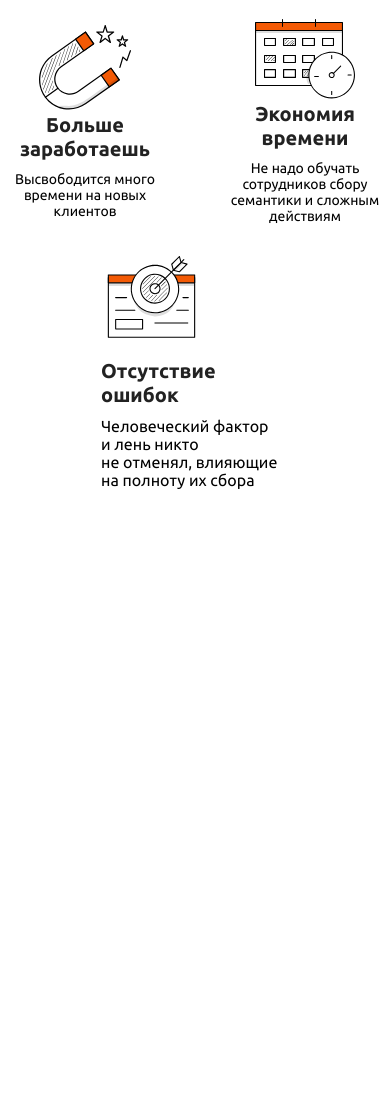
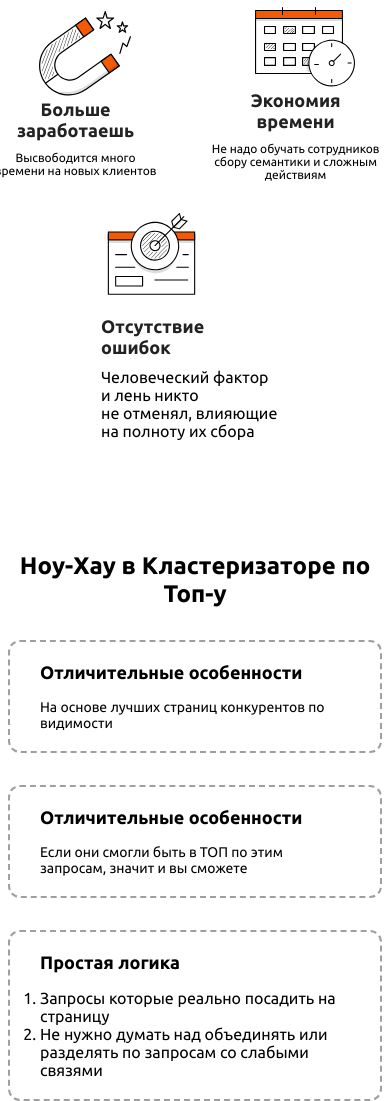
Before and after one commit to maxsadbek/team_working, a website: page index.html in a window 390 px wide. Shown: the part 1008-2109 px from the top of the page. Before the commit the page ends 1513 px from the top, so only its background shows below. Drawn offline with nearby package versions, Linux system fonts and the light colour scheme.

Commit message:
men uzmning qismimni qib buldim

```diff
--- a/index.html
+++ b/index.html
@@ -89,6 +89,35 @@
                 <p>Человеческий фактор и лень никто не отменял, влияющие на полноту их сбора</p>
             </div>
         </section>
+        <!-- hau-hou section -->
+        <section class="container hau">
+            <h1>Ноу-Хау в Кластеризаторе по Топ-у</h1>
+            <div class="hau_box">
+                <div class="hau_text">
+                    <div class="hou_box1">
+                        <h3>
+                            Отличительные особенности
+                        </h3>
+                        <p>На основе лучших страниц конкурентов по видимости</p>
+                    </div>
+                    <div class="hou_box1">
+                        <h3>
+                            Отличительные особенности
+                        </h3>
+                        <p>Если они смогли быть в ТОП по этим запросам, значит и вы сможете</p>
+                    </div>
+                    <div class="hou_box1">
+                        <h3 >Простая логика</h3>
+                        <ol>
+                            <li> Запросы которые реально посадить на страницу</li>
+                            <li> Не нужно думать над объединять или разделять по запросам со слабыми связями</li>
+                        </ol>
+                    </div>
+                </div>
+            <img src="./img/png/Frame 9.png" alt="">
+
+            </div>
+        </section>
     </main>
 </body>
 
--- a/scss/card/_card.scss
+++ b/scss/card/_card.scss
@@ -46,7 +46,8 @@
             text-align: center;
 
             p{
-                font-size: 14px;
+                font-size: 12px;
+                width: 90%;
             }
         }
 
@@ -57,8 +58,9 @@
 
             h2 {
                 color: #222;
-                font-size: 20px;
+                font-size: 18px;
                 margin-bottom: 10px;
+                width: 90%;
             }
         }
         .lcard_top{
--- /dev/null
+++ b/scss/hou/__hau.scss
@@ -0,0 +1,93 @@
+@use'../variables' as*;
+
+.hau {
+    text-align: center;
+    margin-top: $rem6;
+
+    h1 {
+        font-size: $rem2;
+    }
+}
+
+.hau_box {
+    display: flex;
+    justify-content: space-around;
+
+    .hau_text {
+        .hou_box1 {
+            text-align: start;
+            padding: 20px 30px;
+            align-items: center;
+            border: 2px dashed #9f9f9f;
+            border-radius: 12px;
+            margin-top: 2rem;
+            overflow: hidden;
+            transition: all 0.6s ease;
+
+            h3 {
+                font-size: 23px;
+                margin-bottom: $rem1;
+            }
+
+            p {
+                font-size: 18px;
+            }
+
+            &:hover {
+                background-color: #fff;
+                border: none;
+                box-shadow: 0px 4px 25px 0px rgba(34, 60, 80, 0.2);
+            }
+        }
+    }
+}
+
+@media screen and (max-width:600px) {
+
+    .hau {
+        text-align: center;
+        margin-top: $rem6;
+
+        h1 {
+            font-size: $rem15;
+        }
+    }
+
+    .hau_box {
+        display: flex;
+        flex-direction: column;
+
+        .hau_text {
+            .hou_box1 {
+                text-align: start;
+                padding: 20px 30px;
+                align-items: center;
+                border: 2px dashed #9f9f9f;
+                border-radius: 12px;
+                margin-top: 2rem;
+                overflow: hidden;
+                transition: all 0.3s ease;
+                width: 96%;
+                margin-left: 0.5rem;
+
+                h3 {
+                    font-size: 18px;
+                    margin-bottom: $rem1;
+                }
+
+                p {
+                    font-size: 14px;
+                }
+
+                &:hover {
+                    background-color: #fff;
+                    border: 2px dashed #9f9f9f00;
+                    box-shadow: 0px 4px 25px 0px rgba(34, 60, 80, 0.2);
+                }
+            }
+        }
+        img{
+            display: none;
+        }
+    }
+}
--- a/scss/style.scss
+++ b/scss/style.scss
@@ -3,3 +3,4 @@
 @use'./variables';
 @use'./semena/semena';
 @use'./card/card';
+@use'./hou/_hau';
```
Also changed, not shown: img/png/Frame 9.png (added), style/style.css, 1 other file.
